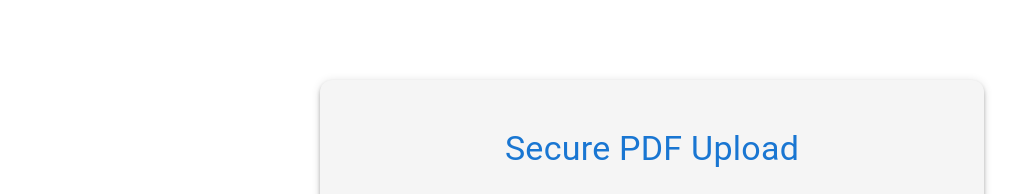
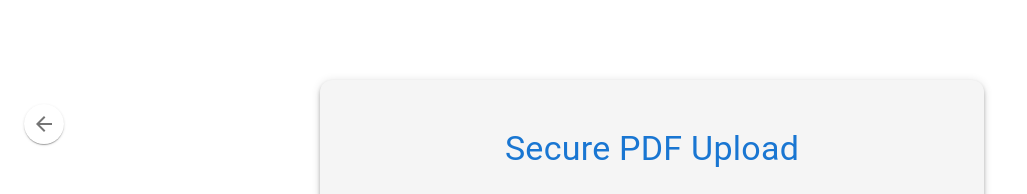
Before and after one commit to Abhinav-Mathew-Kurian/MLETR-Tracking, a React (Create React App) app: page /file-upload in a window 1280 px wide. Shown: the top 194 px of the page, without its empty margins (0-1027 px from the left). Built offline with nearby package versions, Linux system fonts and the light colour scheme.

Commit message:
login cert change

```diff
--- a/src/FileUpload.js
+++ b/src/FileUpload.js
@@ -1,4 +1,5 @@
 import React, { useState } from 'react';
+import { useNavigate } from 'react-router-dom';
 import {
   Card,
   CardHeader,
@@ -11,11 +12,13 @@ import {
   Snackbar,
   Alert,
   Box,
+  IconButton,
 } from '@mui/material';
-import { CloudUpload, Lock, CheckCircle } from '@mui/icons-material';
+import { CloudUpload, Lock, CheckCircle, ArrowBack } from '@mui/icons-material';
 import axios from 'axios';
 
 const FileUpload = () => {
+  const navigate = useNavigate();
   const [selectedFile, setSelectedFile] = useState(null);
   const [publicKey, setPublicKey] = useState('');
   const [uploading, setUploading] = useState(false);
@@ -59,7 +62,7 @@ const FileUpload = () => {
     formData.append('publicKey', publicKey);
 
     try {
-      const response = await axios.post('https://mletr-tracking-backend.onrender.com/upload', formData, {
+      const response = await axios.post('https://mletr-tracking-backend.onrender.com/api/upload', formData, {
         headers: {
           'Content-Type': 'multipart/form-data',
         },
@@ -89,11 +92,29 @@ const FileUpload = () => {
   };
 
   return (
+    <Box sx={{ position: 'relative' }}>
+      <IconButton
+        onClick={() => navigate('/')}
+        sx={{
+          position: 'absolute',
+          left: { xs: 16, sm: 24 },
+          top: { xs: 16, sm: 24 },
+          backgroundColor: 'background.paper',
+          boxShadow: 1,
+          '&:hover': {
+            backgroundColor: 'background.paper',
+            boxShadow: 2,
+          },
+        }}
+      >
+        <ArrowBack />
+      </IconButton>
+
       <Card
         sx={{
-        marginTop:10,
+          marginTop: 10,
           maxWidth: 600,
-        marginLeft:"25%",
+          marginLeft: "25%",
           padding: 4,
           borderRadius: 3,
           boxShadow: 4,
@@ -194,6 +215,7 @@ const FileUpload = () => {
           </Alert>
         </Snackbar>
       </Card>
+    </Box>
   );
 };
 
--- a/src/Login.js
+++ b/src/Login.js
@@ -32,18 +32,10 @@ const Login = () => {
         password: form.password,
       });
 
-      const cert = localStorage.getItem(`cert_${loginResponse.data.user.id}`);
-      if (!cert) {
-        throw new Error("Certificate not found. Please contact support.");
-      }
-
-
-
       Swal.close();
       localStorage.setItem("token", loginResponse.data.token);
-      console.log(cert)
+      console.log("Certificate valid until:", loginResponse.data.certificate.validTo);
       console.log("JWT Token:", loginResponse.data.token);
-
 
       Swal.fire({
         icon: "success",
@@ -63,7 +55,7 @@ const Login = () => {
       Swal.fire({
         icon: "error",
         title: "Login Failed",
-        text: error.message || "There was an error during login. Please try again.",
+        text: error.response?.data?.error || "There was an error during login. Please try again.",
       });
     }
   };
--- a/src/Map.js
+++ b/src/Map.js
@@ -205,7 +205,12 @@ const Map = () => {
     setZoom(newZoom);
     setCenter(coordinates);
   };
-
+const handleUpload=()=>{
+  navigate('/file-upload')
+}
+const handleView=()=>{
+  navigate('/view-file')
+}
   if (error) {
     return (
       <Box
@@ -343,7 +348,7 @@ const Map = () => {
     );
   }
 
-  return (
+  return (<>
     <Box
       sx={{
         height: "100vh",
@@ -612,6 +617,8 @@ const Map = () => {
         </Box>
       </Box>
     </Box>
+    <Button onClick={handleUpload}>Upload Files</Button><Button onClick={handleView}>View Files</Button>
+    </>
   );
 };
 
--- a/src/ViewFiles.js
+++ b/src/ViewFiles.js
@@ -1,4 +1,5 @@
 import React, { useState, useEffect } from "react";
+import { useNavigate } from "react-router-dom";
 import axios from "axios";
 import {
   Card,
@@ -10,17 +11,20 @@ import {
   Container,
   CardMedia,
   Tooltip,
+  IconButton,
 } from "@mui/material";
 import DownloadIcon from "@mui/icons-material/Download";
 import InsertDriveFileIcon from "@mui/icons-material/InsertDriveFile";
+import ArrowBackIcon from "@mui/icons-material/ArrowBack";
 import Swal from "sweetalert2";
 
 function ViewFiles() {
   const [files, setFiles] = useState([]);
+  const navigate = useNavigate();
 
   useEffect(() => {
     axios
-      .get("https://mletr-tracking-backend.onrender.com/files")
+      .get("https://mletr-tracking-backend.onrender.com/api/files")
       .then((response) => setFiles(response.data))
       .catch((error) => {
         console.error("Error fetching files:", error);
@@ -71,7 +75,6 @@ function ViewFiles() {
         }
       );
 
-
       const blob = new Blob([response.data], {
         type: response.headers["content-type"] || "application/octet-stream",
       });
@@ -106,10 +109,7 @@ function ViewFiles() {
 
     } catch (error) {
       console.error("Error downloading file:", error);
-
       Swal.close();
-
-
       Swal.fire({
         icon: "error",
         title: "Download Failed",
@@ -121,6 +121,22 @@ function ViewFiles() {
 
   return (
     <Container maxWidth="lg" sx={{ py: 4 }}>
+      <IconButton
+        onClick={() => navigate('/')}
+        sx={{
+          position: 'absolute',
+          left: { xs: 16, sm: 24 },
+          top: { xs: 16, sm: 24 },
+          backgroundColor: 'background.paper',
+          boxShadow: 1,
+          '&:hover': {
+            backgroundColor: 'background.paper',
+            boxShadow: 2,
+          },
+        }}
+      >
+        <ArrowBackIcon />
+      </IconButton>
       <Typography
         variant="h3"
         component="h1"
```
Lines whose indentation alone changed are shown as unchanged.
